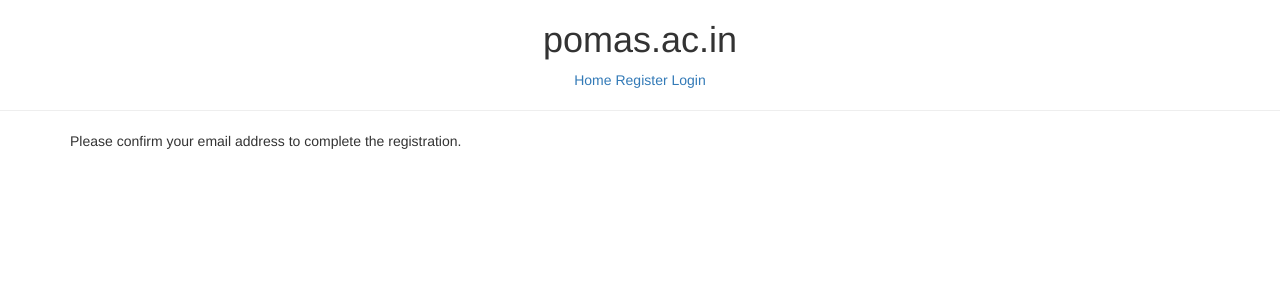
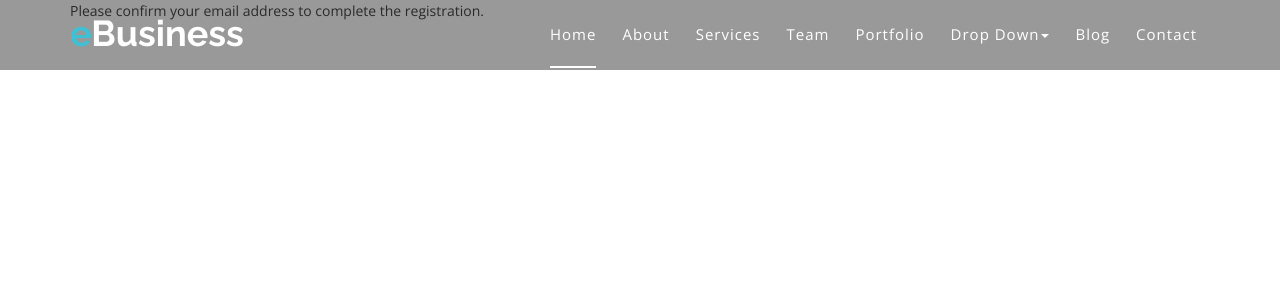
Before and after one commit to sohamdigheoss/vesit-pomas, a Django app: page /account_activation_sent in a window 1280 px wide. Shown: the top 300 px of the page. Run offline with Django 3.2, Linux system fonts and the light colour scheme; some libraries are stand-ins or nearby versions.

Commit message:
bootstrap base

```diff
--- a/profiles/views.py
+++ b/profiles/views.py
@@ -15,7 +15,7 @@ from profiles.tokens import account_activation_token
 
 
 class HomeView(TemplateView):
-    template_name = "./index.html"
+    template_name = "./home.html"
 
 
 class StudentSignUpView(CreateView):
--- a/templates/base.html
+++ b/templates/base.html
@@ -1,25 +1,21 @@
-<!DOCTYPE html>
+{% load static %}
+<!doctype html>
 <html lang="en">
+<head>
+  <meta charset="utf-8">
+  <title>eBusiness Bootstrap Template</title>
+  <meta content="width=device-width, initial-scale=1.0" name="viewport">
+  <meta content="" name="keywords">
+  <meta content="" name="description">
+    {% include 'snippets/css.html' %}
+</head>
 
-  <head>
-
-    <meta charset="utf-8">
-    <meta name="viewport" content="width=device-width, initial-scale=1, shrink-to-fit=no">
-    <meta name="description" content="">
-    <meta name="author" content="">
-
-    <title>{% block head_title %}NGOConnect{% endblock head_title %}</title>
-
-    {% include 'snippets/css.html' %}
-  </head>
   <body>
     {% include 'snippets/nav.html' %}
     <div class='container'>
     {% block content %}
     {% endblock content %}
     </div>
-
-
     {% include 'snippets/js.html' %}
     </body>
 </html>
--- a/templates/snippets/css.html
+++ b/templates/snippets/css.html
@@ -1,5 +1,27 @@
-<!-- Latest compiled and minified CSS -->
-<link rel="stylesheet" href="https://maxcdn.bootstrapcdn.com/bootstrap/3.3.7/css/bootstrap.min.css" integrity="sha384-BVYiiSIFeK1dGmJRAkycuHAHRg32OmUcww7on3RYdg4Va+PmSTsz/K68vbdEjh4u" crossorigin="anonymous">
+{% load static %}
+  <!-- Favicons -->
+  <link href="{% static 'img/favicon.png' %}" rel="icon">
+  <link href="{% static 'img/apple-touch-icon.png'%}" rel="apple-touch-icon">
 
- <!-- Optional theme -->
-<link rel="stylesheet" href="https://maxcdn.bootstrapcdn.com/bootstrap/3.3.7/css/bootstrap.min.css" integrity="sha384-BVYiiSIFeK1dGmJRAkycuHAHRg32OmUcww7on3RYdg4Va+PmSTsz/K68vbdEjh4u" crossorigin="anonymous">
+  <!-- Google Fonts -->
+  <link href="https://fonts.googleapis.com/css?family=Open+Sans:300,400,400i,600,700|Raleway:300,400,400i,500,500i,700,800,900" rel="stylesheet">
+
+  <!-- Bootstrap CSS File -->
+  <link href="{% static 'lib/bootstrap/css/bootstrap.min.css' %}" rel="stylesheet">
+
+  <!-- Libraries CSS Files -->
+  <link href="{% static 'lib/nivo-slider/css/nivo-slider.css' %}" rel="stylesheet">
+  <link href="{% static 'lib/owlcarousel/owl.carousel.css' %}" rel="stylesheet">
+  <link href="{% static 'lib/owlcarousel/owl.transitions.css' %}" rel="stylesheet">
+  <link href="{% static 'lib/font-awesome/css/font-awesome.min.css' %}" rel="stylesheet">
+  <link href="{% static 'lib/animate/animate.min.css' %}" rel="stylesheet">
+  <link href="{% static 'lib/venobox/venobox.css' %}" rel="stylesheet">
+
+  <!-- Nivo Slider Theme -->
+  <link href="{% static 'css/nivo-slider-theme.css' %}" rel="stylesheet">
+
+  <!-- Main Stylesheet File -->
+  <link href="{% static 'css/style.css' %}" rel="stylesheet">
+
+  <!-- Responsive Stylesheet File -->
+  <link href="{% static 'css/responsive.css' %}" rel="stylesheet">
--- a/templates/snippets/js.html
+++ b/templates/snippets/js.html
@@ -1,7 +1,20 @@
 {% comment %} <script src='https://code.jquery.com/jquery-3.2.1.min.js'></script>
 <!-- Latest compiled and minified JavaScript -->
 <script src="https://cdnjs.cloudflare.com/ajax/libs/twitter-bootstrap/4.0.0/js/bootstrap.js" integrity="sha384-Tc5IQib027qvyjSMfHjOMaLkfuWVxZxUPnCJA7l2mCWNIpG9mGCD8wGNIcPD7Txa" crossorigin="anonymous"></script> {% endcomment %}
+{% load static %}
+  <script src="{% static 'lib/jquery/jquery.min.js' %}"></script>
+  <script src="{% static 'lib/bootstrap/js/bootstrap.min.js' %}"></script>
+  <script src="{% static 'lib/owlcarousel/owl.carousel.min.js' %}"></script>
+  <script src="{% static 'lib/venobox/venobox.min.js' %}"></script>
+  <script src="{% static 'lib/knob/jquery.knob.js' %}"></script>
+  <script src="{% static 'lib/wow/wow.min.js' %}"></script>
+  <script src="{% static 'lib/parallax/parallax.js' %}"></script>
+  <script src="{% static 'lib/easing/easing.min.js' %}"></script>
+  <script src="{% static 'lib/nivo-slider/js/jquery.nivo.slider.js' %}" type="text/javascript"></script>
+  <script src="{% static 'lib/appear/jquery.appear.js' %}"></script>
+  <script src="{% static 'lib/isotope/isotope.pkgd.min.js' %}"></script>
 
-<script src="https://code.jquery.com/jquery-3.1.1.slim.min.js" integrity="sha384-A7FZj7v+d/sdmMqp/nOQwliLvUsJfDHW+k9Omg/a/EheAdgtzNs3hpfag6Ed950n" crossorigin="anonymous"></script>
-<script src="https://cdnjs.cloudflare.com/ajax/libs/tether/1.4.0/js/tether.min.js" integrity="sha384-DztdAPBWPRXSA/3eYEEUWrWCy7G5KFbe8fFjk5JAIxUYHKkDx6Qin1DkWx51bBrb" crossorigin="anonymous"></script>
-<script src="https://maxcdn.bootstrapcdn.com/bootstrap/4.0.0-alpha.6/js/bootstrap.min.js" integrity="sha384-vBWWzlZJ8ea9aCX4pEW3rVHjgjt7zpkNpZk+02D9phzyeVkE+jo0ieGizqPLForn" crossorigin="anonymous"></script>
+  <!-- Contact Form JavaScript File -->
+  <script src="{% static 'contactform/contactform.js' %}"></script>
+
+  <script src="{% static 'js/main.js' %}"></script>
--- a/templates/snippets/nav.html
+++ b/templates/snippets/nav.html
@@ -1,17 +1,88 @@
-<div class='container'>
-<div class='row text-center'>
-<div class='col-sm-6 col-sm-offset-3'>
-<h1>pomas.ac.in</h1>
-<a href='{% url "home" %}'>Home</a>
-{% if request.user.is_authenticated %}
-<a href='#'>Events</a>
-<a href='#'>Logout</a>
-{% else %}
-<a href='#'>Register</a>
-<a href='#'>Login</a>
+{#<div class='container'>#}
+{#<div class='row text-center'>#}
+{#<div class='col-sm-6 col-sm-offset-3'>#}
+{#<h1>pomas.ac.in</h1>#}
+{#<a href='{% url "home" %}'>Home</a>#}
+{#{% if request.user.is_authenticated %}#}
+{#<a href='#'>Events</a>#}
+{#<a href='#'>Logout</a>#}
+{#{% else %}#}
+{#<a href='#'>Register</a>#}
+{#<a href='#'>Login</a>#}
+{##}
+{#{% endif %}#}
+{#</div>#}
+{#</div>#}
+{##}
+{#</div><hr/>#}
+{##}
 
-{% endif %}
-</div>
-</div>
+<div id="preloader"></div>
 
-</div><hr/>
+  <header>
+    <!-- header-area start -->
+    <div id="sticker" class="header-area">
+      <div class="container">
+        <div class="row">
+          <div class="col-md-12 col-sm-12">
+
+            <!-- Navigation -->
+            <nav class="navbar navbar-default">
+              <!-- Brand and toggle get grouped for better mobile display -->
+              <div class="navbar-header">
+                <button type="button" class="navbar-toggle collapsed" data-toggle="collapse" data-target=".bs-example-navbar-collapse-1" aria-expanded="false">
+										<span class="sr-only">Toggle navigation</span>
+										<span class="icon-bar"></span>
+										<span class="icon-bar"></span>
+										<span class="icon-bar"></span>
+									</button>
+                <!-- Brand -->
+                <a class="navbar-brand page-scroll sticky-logo" href="index.html">
+                  <h1><span>e</span>Business</h1>
+                  <!-- Uncomment below if you prefer to use an image logo -->
+                  <!-- <img src="img/logo.png" alt="" title=""> -->
+								</a>
+              </div>
+              <!-- Collect the nav links, forms, and other content for toggling -->
+              <div class="collapse navbar-collapse main-menu bs-example-navbar-collapse-1" id="navbar-example">
+                <ul class="nav navbar-nav navbar-right">
+                  <li class="active">
+                    <a class="page-scroll" href="#home">Home</a>
+                  </li>
+                  <li>
+                    <a class="page-scroll" href="#about">About</a>
+                  </li>
+                  <li>
+                    <a class="page-scroll" href="#services">Services</a>
+                  </li>
+                  <li>
+                    <a class="page-scroll" href="#team">Team</a>
+                  </li>
+                  <li>
+                    <a class="page-scroll" href="#portfolio">Portfolio</a>
+                  </li>
+
+                  <li class="dropdown"><a href="#" class="dropdown-toggle" data-toggle="dropdown">Drop Down<span class="caret"></span></a>
+                    <ul class="dropdown-menu" role="menu">
+                      <li><a href=# >Drop Down 1</a></li>
+                      <li><a href=# >Drop Down 2</a></li>
+                    </ul>
+                  </li>
+
+                  <li>
+                    <a class="page-scroll" href="#blog">Blog</a>
+                  </li>
+                  <li>
+                    <a class="page-scroll" href="#contact">Contact</a>
+                  </li>
+                </ul>
+              </div>
+              <!-- navbar-collapse -->
+            </nav>
+            <!-- END: Navigation -->
+          </div>
+        </div>
+      </div>
+    </div>
+    <!-- header-area end -->
+  </header>
```
Also changed, not shown: db.sqlite3.
